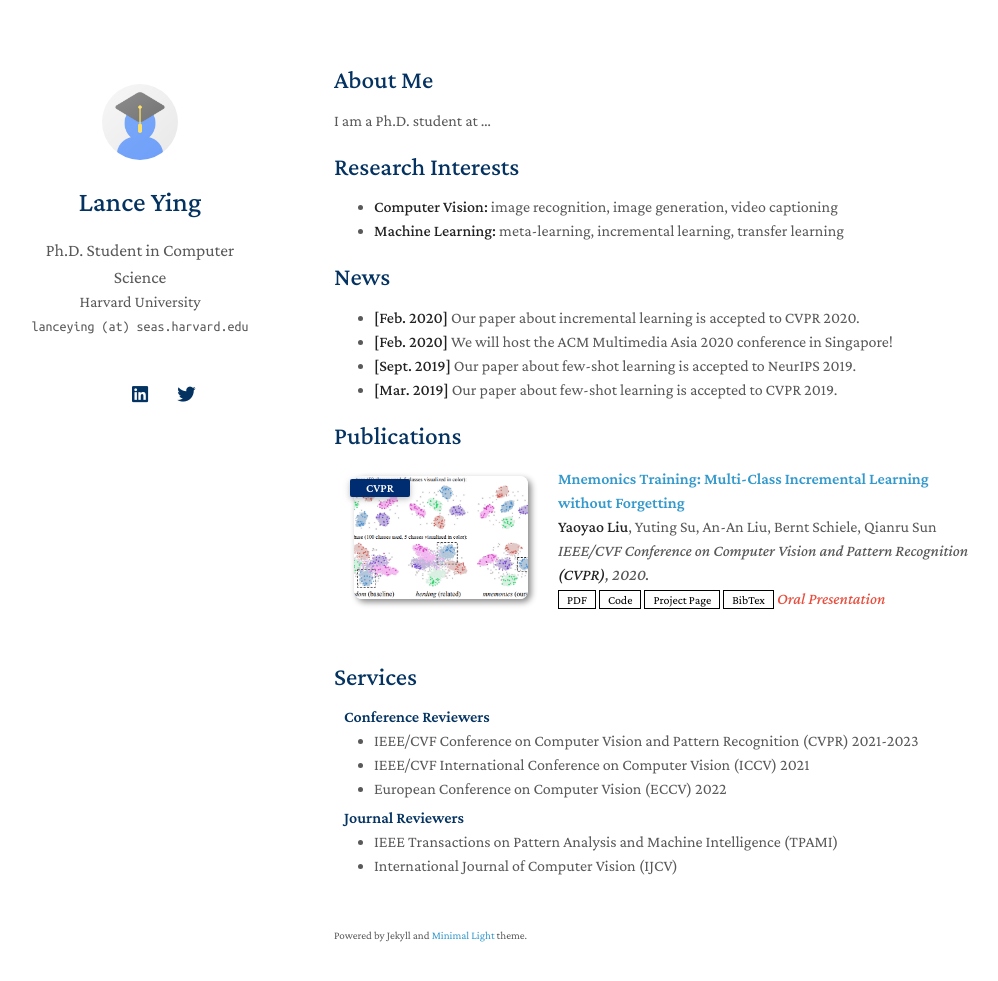
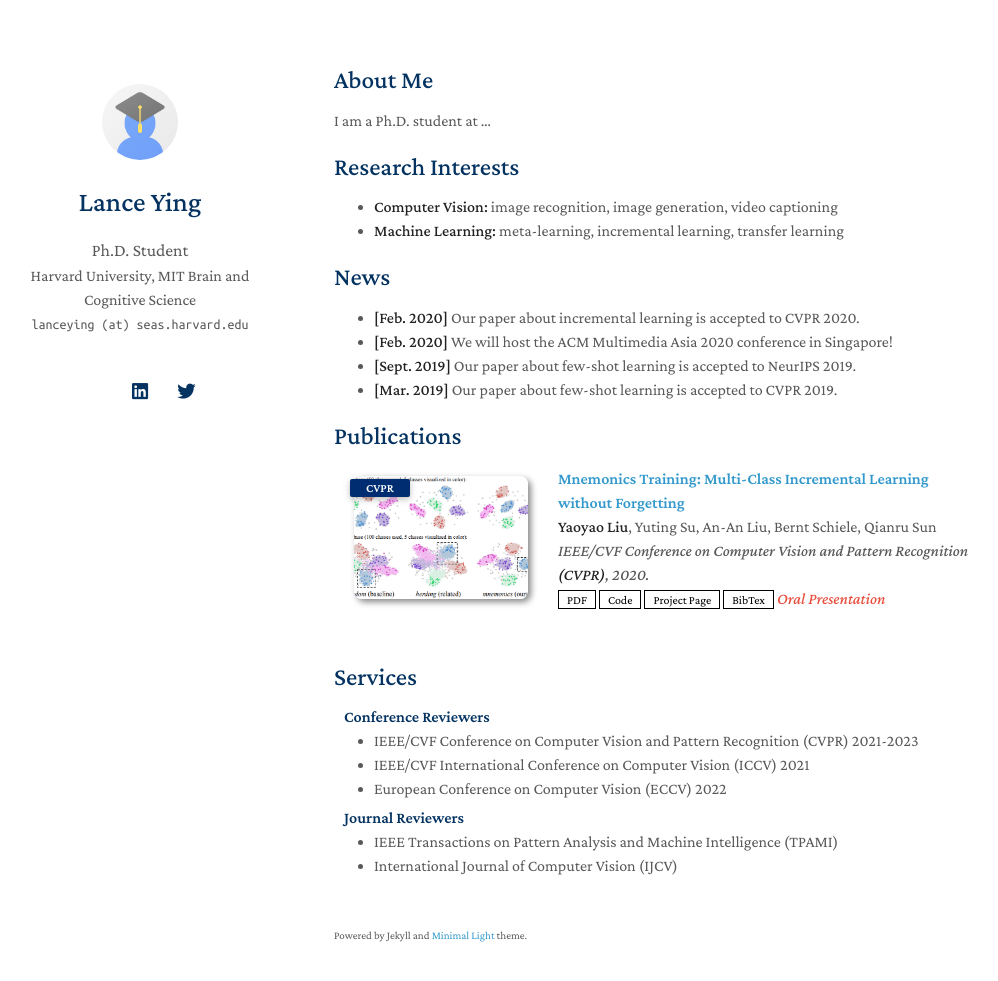
Before and after one commit to lance-ying/lance-ying.github.io, a Jekyll site: the page built from index.md, in a window 1280 px wide and 1016 px high. Shown: the top 981 px of the window, without its empty margins (136-1134 px from the left). Built offline with Jekyll 4.4.1, drawn with Linux system fonts in a browser that asks for light colours; nearby versions of some CDN libraries; a style sheet for code colours, icons or effects is not loaded; our own code applies the rules of GitHub Pages for plain Markdown files.

Commit message:
Update _config.yml

```diff
--- a/_config.yml
+++ b/_config.yml
@@ -1,7 +1,7 @@
 # Basic Information
 title: Lance Ying
-position: Ph.D. Student in Computer Science
-affiliation: Harvard University
+position: Ph.D. Student
+affiliation: Harvard University, MIT Brain and Cognitive Science
 email: lanceying (at) seas.harvard.edu
 
 # Search Engine Optimization (SEO)
```
